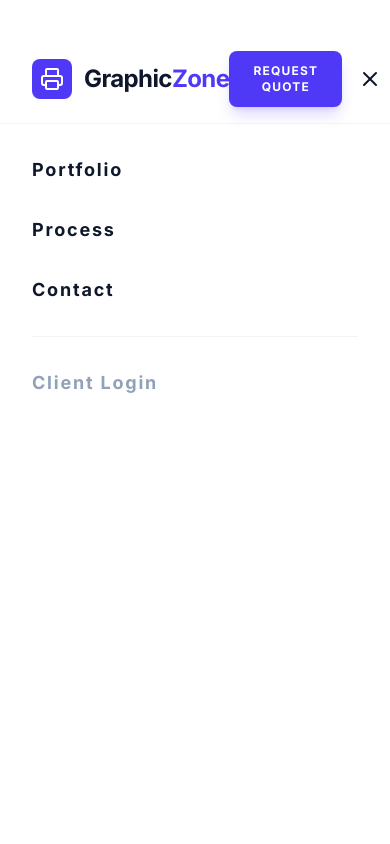
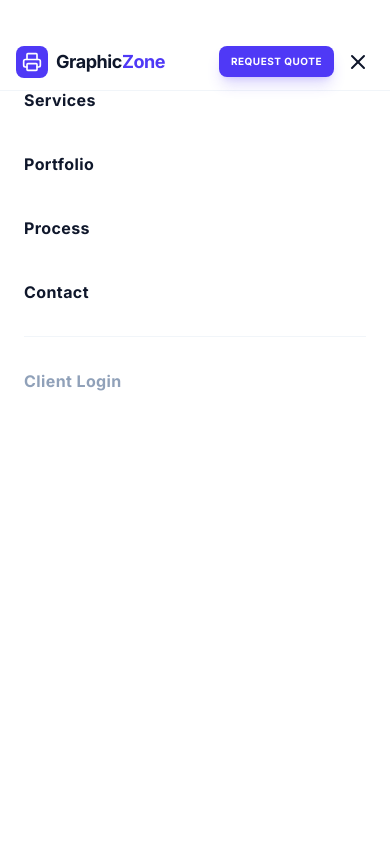
Before and after one commit to khalid586/graphic-zone, a React (Vite) app: page / in a window 390 px wide. Both pictures are taken after a click on the button 370 px from the left and 79 px from the top of the page. Shown: the top 844 px of the page. Built offline with nearby package versions, Linux system fonts and the light colour scheme; a web font is replaced by a local one.

Commit message:
navbar re-designed(responsive)

```diff
--- a/src/App.tsx
+++ b/src/App.tsx
@@ -88,23 +88,23 @@ const GraphicZoneWebsite = () => {
   return (
     <div className="bg-white font-sans text-slate-900 scroll-smooth">
       {/* Top Bar */}
-      <div className="bg-slate-900 text-white py-2.5 px-8 text-[10px] uppercase tracking-[0.2em] font-bold flex justify-between items-center">
-        <div className="flex gap-6">
-          <span className="flex items-center gap-2"><ShieldCheck className="w-3 h-3 text-indigo-400" /> ISO 9001 Certified</span>
+      <div className="bg-slate-900 text-white py-2.5 px-4 sm:px-8 text-[9px] sm:text-[10px] uppercase tracking-[0.15em] sm:tracking-[0.2em] font-bold flex justify-between items-center">
+        <div className="flex gap-3 sm:gap-6">
+          <span className="flex items-center gap-1 sm:gap-2"><ShieldCheck className="w-3 h-3 text-indigo-400" /> <span className="hidden min-[400px]:inline">ISO 9001 Certified</span><span className="min-[400px]:hidden">Certified</span></span>
           <span className="hidden sm:flex items-center gap-2"><Clock className="w-3 h-3 text-indigo-400" /> 24/7 Production</span>
         </div>
-        <div className="flex gap-6">
+        <div className="flex gap-3 sm:gap-6">
           <a href="tel:+1800PRINT" className="hover:text-indigo-400 transition-colors">+1 800 GRAPHIC</a>
         </div>
       </div>
 
       {/* Navigation */}
-      <nav className={`sticky top-0 z-50 transition-all duration-300 px-8 py-4 flex justify-between items-center ${isScrolled ? 'bg-white shadow-lg' : 'bg-white border-b border-slate-100'}`}>
-        <div className="flex items-center gap-3 cursor-pointer" onClick={() => window.scrollTo({ top: 0, behavior: 'smooth' })}>
-          <div className="bg-indigo-600 p-2 rounded-lg">
-            <Printer className="w-6 h-6 text-white" />
+      <nav className={`sticky top-0 z-50 transition-all duration-300 px-4 sm:px-6 md:px-8 py-3 md:py-4 flex justify-between items-center ${isScrolled ? 'bg-white shadow-lg' : 'bg-white border-b border-slate-100'}`}>
+        <div className="flex items-center gap-2 sm:gap-3 cursor-pointer" onClick={() => window.scrollTo({ top: 0, behavior: 'smooth' })}>
+          <div className="bg-indigo-600 p-1.5 sm:p-2 rounded-lg">
+            <Printer className="w-5 h-5 sm:w-6 sm:h-6 text-white" />
           </div>
-          <span className="text-2xl font-bold tracking-tight text-slate-900">
+          <span className="text-lg sm:text-xl md:text-2xl font-bold tracking-tight text-slate-900">
             Graphic<span className="text-indigo-600">Zone</span>
           </span>
         </div>
@@ -117,16 +117,17 @@ const GraphicZoneWebsite = () => {
           <button onClick={() => scrollToSection('contact')} className="hover:text-indigo-600 transition-colors">Contact</button>
         </div>
 
-        <div className="flex items-center gap-4">
-          <button className="hidden sm:block text-xs font-bold text-slate-400 hover:text-indigo-600 transition-colors uppercase tracking-widest">Client Login</button>
+        <div className="flex items-center gap-2 sm:gap-3 md:gap-4">
+          <button className="hidden md:block text-xs font-bold text-slate-400 hover:text-indigo-600 transition-colors uppercase tracking-widest">Client Login</button>
           <button
             onClick={() => scrollToSection('contact')}
-            className="bg-indigo-600 text-white px-6 py-3 rounded-lg text-xs font-bold uppercase tracking-widest hover:bg-indigo-700 transition-all shadow-lg shadow-indigo-600/20"
+            className="bg-indigo-600 text-white px-3 py-2 sm:px-4 sm:py-2.5 md:px-6 md:py-3 rounded-lg text-[10px] sm:text-xs font-bold uppercase tracking-wider sm:tracking-widest hover:bg-indigo-700 transition-all shadow-lg shadow-indigo-600/20"
           >
-            Request Quote
+            <span className="hidden min-[380px]:inline">Request Quote</span>
+            <span className="min-[380px]:hidden">Quote</span>
           </button>
-          <button className="lg:hidden text-slate-900" onClick={() => setMobileMenuOpen(!mobileMenuOpen)}>
-            {mobileMenuOpen ? <X /> : <Menu />}
+          <button className="lg:hidden text-slate-900 p-1" onClick={() => setMobileMenuOpen(!mobileMenuOpen)}>
+            {mobileMenuOpen ? <X className="w-6 h-6" /> : <Menu className="w-6 h-6" />}
           </button>
         </div>
       </nav>
@@ -138,15 +139,15 @@ const GraphicZoneWebsite = () => {
             initial={{ opacity: 0, y: -20 }}
             animate={{ opacity: 1, y: 0 }}
             exit={{ opacity: 0, y: -20 }}
-            className="fixed inset-0 z-40 bg-white pt-24 px-8 lg:hidden"
+            className="fixed inset-0 z-40 bg-white pt-20 sm:pt-24 px-6 sm:px-8 lg:hidden overflow-y-auto"
           >
-            <div className="flex flex-col gap-8 text-lg font-bold text-slate-900 uppercase tracking-widest">
-              <button onClick={() => scrollToSection('services')} className="text-left">Services</button>
-              <button onClick={() => scrollToSection('portfolio')} className="text-left">Portfolio</button>
-              <button onClick={() => scrollToSection('process')} className="text-left">Process</button>
-              <button onClick={() => scrollToSection('contact')} className="text-left">Contact</button>
+            <div className="flex flex-col gap-6 sm:gap-8 text-base sm:text-lg font-bold text-slate-900 uppercase tracking-wide sm:tracking-widest">
+              <button onClick={() => scrollToSection('services')} className="text-left hover:text-indigo-600 transition-colors py-2">Services</button>
+              <button onClick={() => scrollToSection('portfolio')} className="text-left hover:text-indigo-600 transition-colors py-2">Portfolio</button>
+              <button onClick={() => scrollToSection('process')} className="text-left hover:text-indigo-600 transition-colors py-2">Process</button>
+              <button onClick={() => scrollToSection('contact')} className="text-left hover:text-indigo-600 transition-colors py-2">Contact</button>
               <hr className="border-slate-100" />
-              <button className="text-left text-slate-400">Client Login</button>
+              <button className="text-left text-slate-400 hover:text-indigo-600 transition-colors py-2">Client Login</button>
             </div>
           </motion.div>
         )}
@@ -261,7 +262,7 @@ const GraphicZoneWebsite = () => {
                   <h3 className="text-xl font-bold text-slate-900 mb-4">{item.title}</h3>
                   <div className="flex items-center justify-between">
                     <div className="flex gap-1">
-                      {[1,2,3,4,5].map(i => <Star key={i} className="w-3 h-3 text-yellow-400 fill-yellow-400" />)}
+                      {[1, 2, 3, 4, 5].map(i => <Star key={i} className="w-3 h-3 text-yellow-400 fill-yellow-400" />)}
                     </div>
                     <button
                       onClick={() => scrollToSection('contact')}
```
